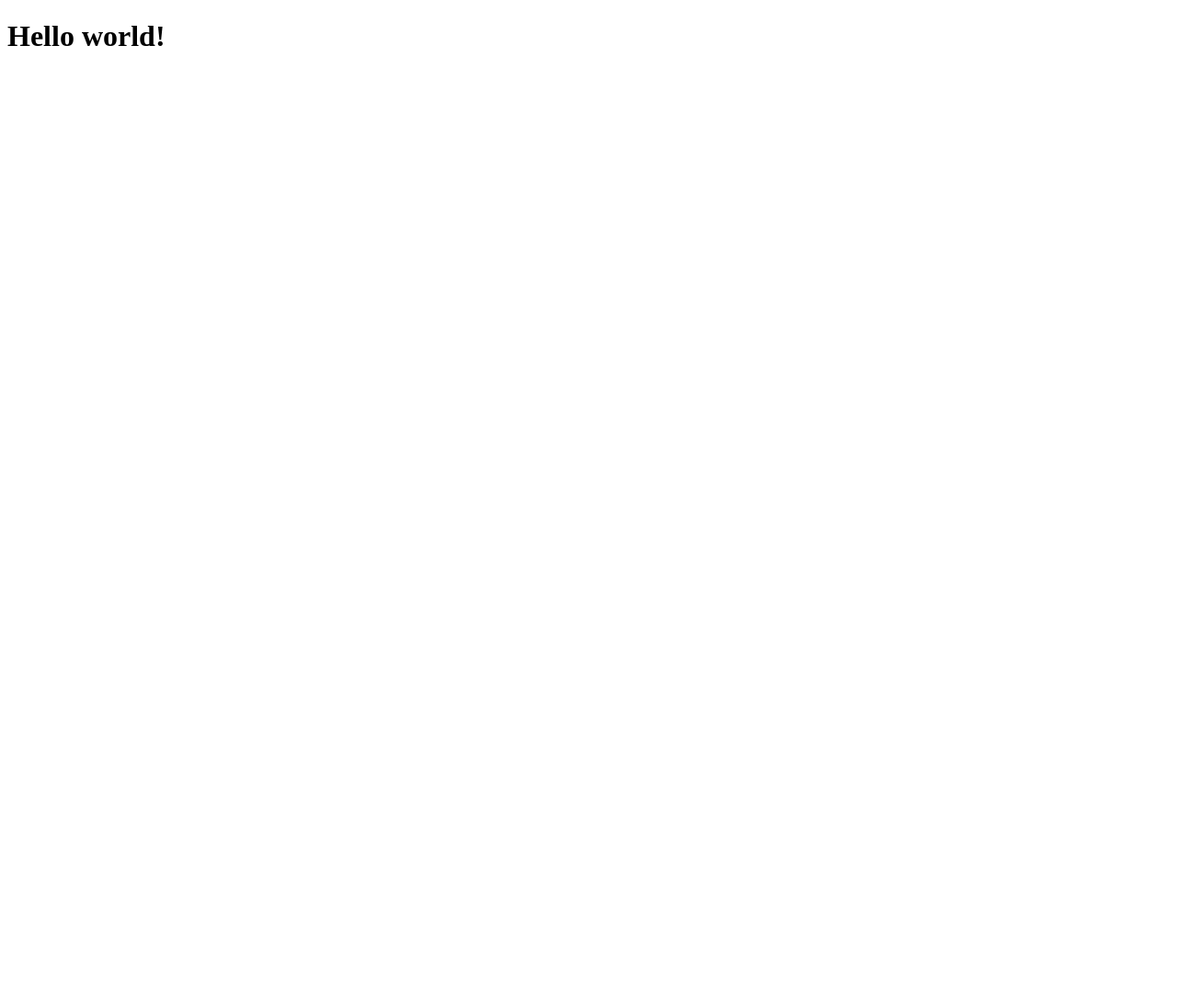
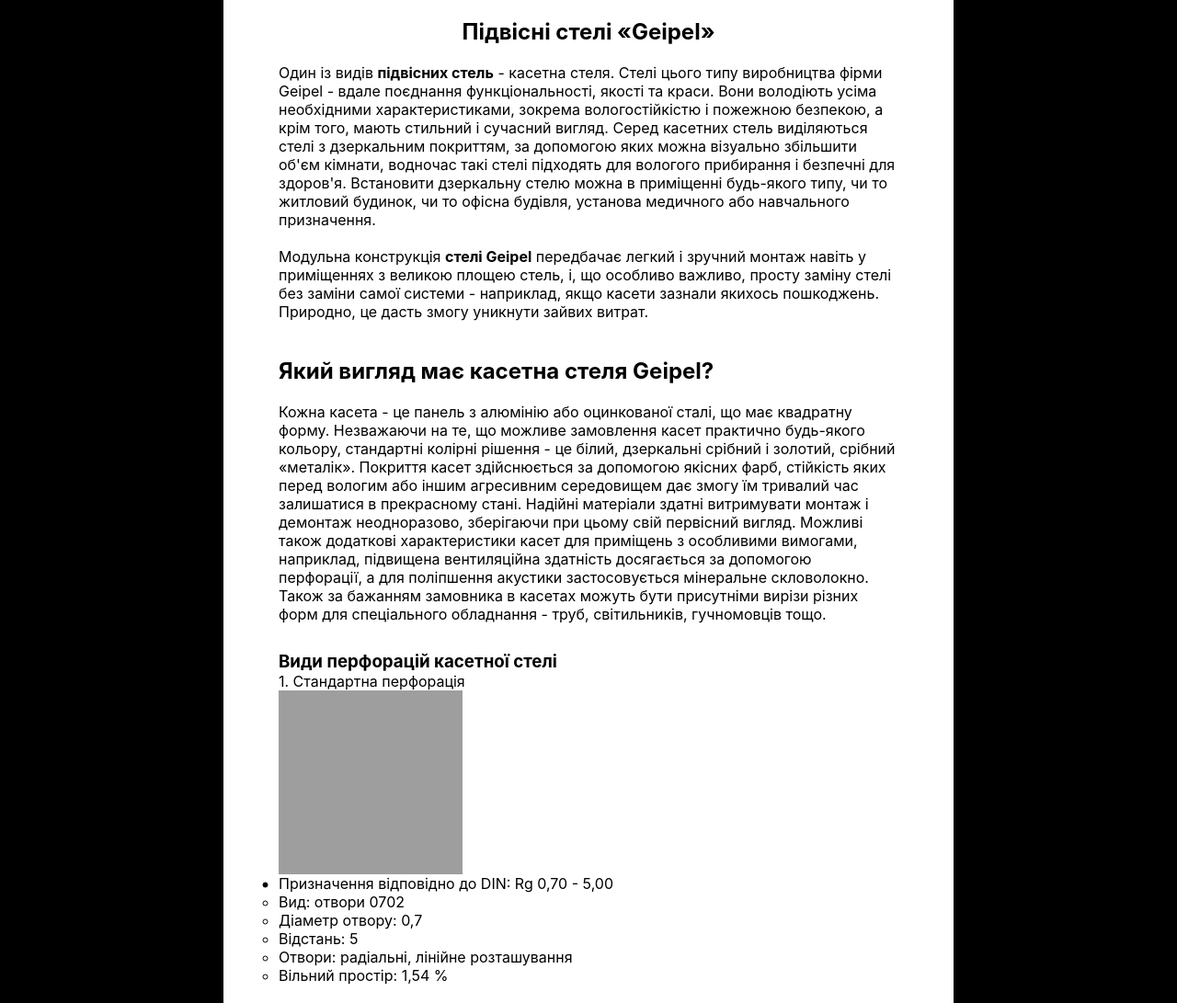
Before and after one commit to SerhiiKutovyi/test.html, a plain HTML site: page src/index.html in a window 1280 px wide. Shown: the whole page at 92% size. Before the commit the page ends 800 px from the top, so only its background shows below. Drawn offline with Linux system fonts and the light colour scheme; grey boxes are pictures that could not be loaded.

Commit message:
2section

```diff
--- a/src/css/styles.css
+++ b/src/css/styles.css
@@ -0,0 +1,94 @@
+*,
+*::before,
+*::after {
+  box-sizing: border-box;
+}
+
+/* ____________________________   Utils  _____________________________ */
+
+body {
+  margin: 0;
+  background-color: black;
+  font-family: -apple-system, BlinkMacSystemFont, 'Segoe UI', 'Roboto', 'Oxygen',
+    'Ubuntu', 'Cantarell', 'Fira Sans', 'Droid Sans', 'Helvetica Neue',
+    sans-serif;
+  -webkit-font-smoothing: antialiased;
+  -moz-osx-font-smoothing: grayscale;
+}
+code {
+  font-family: source-code-pro, Menlo, Monaco, Consolas, 'Courier New',
+    monospace;
+}
+
+h1,
+h2,
+h3,
+h4,
+h5,
+h6,
+p {
+  margin: 0;
+}
+
+ul,
+ol {
+  margin: 0;
+  padding: 0;
+}
+
+img {
+  display: block;
+  max-width: 100%;
+  height: auto;
+}
+
+.container {
+  max-width: 794px;
+  margin-left: auto;
+  margin-right: auto;
+  background-color: white;
+}
+
+/* ______________________________     BODY    ___________________________________ */
+/* ______________________________ Section-title _________________________________ */
+
+.section-title {
+  padding-left: 60px;
+  padding-right: 60px;
+  padding-top: 20px;
+  padding-bottom: 20px;
+}
+
+.title {
+  text-align: center;
+  margin-bottom: 20px;
+}
+
+.title-text {
+  margin-bottom: 20px;
+}
+
+/* _____________________________ Section-info __________________________________ */
+
+.section-info {
+  padding-left: 60px;
+  padding-right: 60px;
+  padding-top: 20px;
+  padding-bottom: 20px;
+}
+
+.info-title {
+  margin-bottom: 20px;
+}
+
+.info-text {
+  margin-bottom: 30px;
+}
+
+.info-product {
+  text-align: center;
+}
+
+.table {
+  display: flex;
+}
--- a/src/index.html
+++ b/src/index.html
@@ -7,6 +7,66 @@
     <link rel="stylesheet" href="./css/styles.css" />
   </head>
   <body>
-    <h1>Hello world!</h1>
+    <div class="container">
+      <section class="section-title">
+        <h1 class="title">Підвісні стелі «Geipel»</h1>
+        <p class="title-text">
+          Один із видів <b>підвісних стель</b> - касетна стеля. Стелі цього типу
+          виробництва фірми Geipel - вдале поєднання функціональності, якості та
+          краси. Вони володіють усіма необхідними характеристиками, зокрема
+          вологостійкістю і пожежною безпекою, а крім того, мають стильний і
+          сучасний вигляд. Серед касетних стель виділяються стелі з дзеркальним
+          покриттям, за допомогою яких можна візуально збільшити об'єм кімнати,
+          водночас такі стелі підходять для вологого прибирання і безпечні для
+          здоров'я. Встановити дзеркальну стелю можна в приміщенні будь-якого
+          типу, чи то житловий будинок, чи то офісна будівля, установа медичного
+          або навчального призначення.
+        </p>
+        <p>
+          Модульна конструкція <b>стелі Geipel</b> передбачає легкий і зручний
+          монтаж навіть у приміщеннях з великою площею стель, і, що особливо
+          важливо, просту заміну стелі без заміни самої системи - наприклад,
+          якщо касети зазнали якихось пошкоджень. Природно, це дасть змогу
+          уникнути зайвих витрат.
+        </p>
+      </section>
+      <section class="section-info">
+        <h2 class="info-title">Який вигляд має касетна стеля Geipel?</h2>
+        <p class="info-text">
+          Кожна касета - це панель з алюмінію або оцинкованої сталі, що має
+          квадратну форму. Незважаючи на те, що можливе замовлення касет
+          практично будь-якого кольору, стандартні колірні рішення - це білий,
+          дзеркальні срібний і золотий, срібний «металік». Покриття касет
+          здійснюється за допомогою якісних фарб, стійкість яких перед вологим
+          або іншим агресивним середовищем дає змогу їм тривалий час залишатися
+          в прекрасному стані. Надійні матеріали здатні витримувати монтаж і
+          демонтаж неодноразово, зберігаючи при цьому свій первісний вигляд.
+          Можливі також додаткові характеристики касет для приміщень з
+          особливими вимогами, наприклад, підвищена вентиляційна здатність
+          досягається за допомогою перфорації, а для поліпшення акустики
+          застосовується мінеральне скловолокно. Також за бажанням замовника в
+          касетах можуть бути присутніми вирізи різних форм для спеціального
+          обладнання - труб, світильників, гучномовців тощо.
+        </p>
+        <h3 class="info-perforation_type">Види перфорацій касетної стелі</h3>
+        <p class="info-standard_perforation">1. Стандартна перфорація</p>
+        <ul class="table">
+          <li>
+            <img
+              src="https://picsum.photos/200/200"
+              alt="Довільна картинка від генератора"
+            />
+            <ul>
+              <li>Призначення відповідно до DIN: Rg 0,70 - 5,00</li>
+              <li>Вид: отвори 0702</li>
+              <li>Діаметр отвору: 0,7</li>
+              <li>Відстань: 5</li>
+              <li>Отвори: радіальні, лінійне розташування</li>
+              <li>Вільний простір: 1,54 %</li>
+            </ul>
+          </li>
+        </ul>
+      </section>
+    </div>
   </body>
 </html>
```
Also changed, not shown: .prettierrc.json (added), 1 other file.
